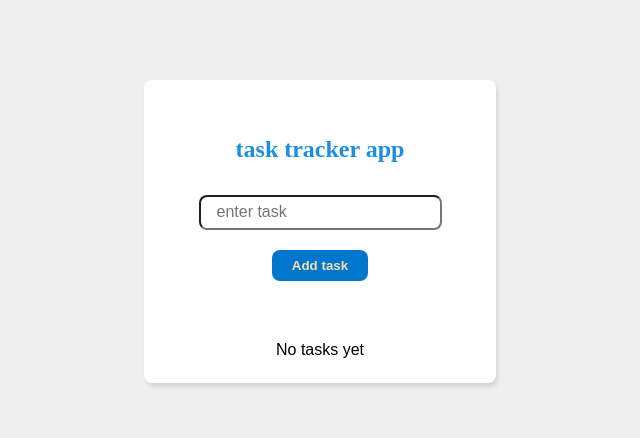
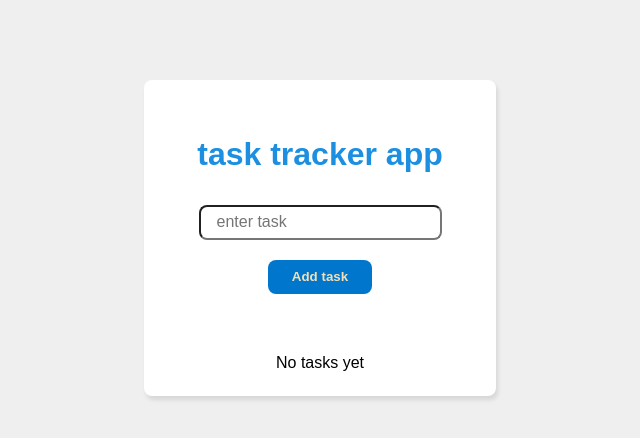
Before and after one commit to adambare-dev/my-react-app, a React (Vite) app: page / in a window 1280 px wide. Shown: the top 438 px of the page, without its empty margins (320-960 px from the left). Built offline with nearby package versions, Linux system fonts and the light colour scheme.

Commit message:
updated some code

```diff
--- a/src/Task-tarcker.jsx
+++ b/src/Task-tarcker.jsx
@@ -25,7 +25,6 @@ function Task_tracker() {
     };
 
     //delte task function
-
     function delteTask(id) {
         setTasks(tasks.filter((task) => {
             return task.id !== id;
--- a/src/myTodo.css
+++ b/src/myTodo.css
@@ -23,6 +23,8 @@
  .toDoContainer h2 {
      margin: 2rem auto;
      color: #1d8fe1;
+     font-size: clamp(1.5rem, 4vw, 2rem);
+     font-family: Arial, Helvetica, sans-serif;
  }
 
  .toDoContainer input {
@@ -32,11 +34,11 @@
  }
 
  .toDoContainer .inputs button {
-     padding: .5rem 1.25rem;
+     padding: .6rem 1.5rem;
      margin-top: 1.25rem;
      margin-bottom: 1.25rem;
      background: #0077cc;
-     font-weight: 600;
+     font-weight: 650;
      color: wheat;
      border-radius: .5rem;
      cursor: pointer;
```
